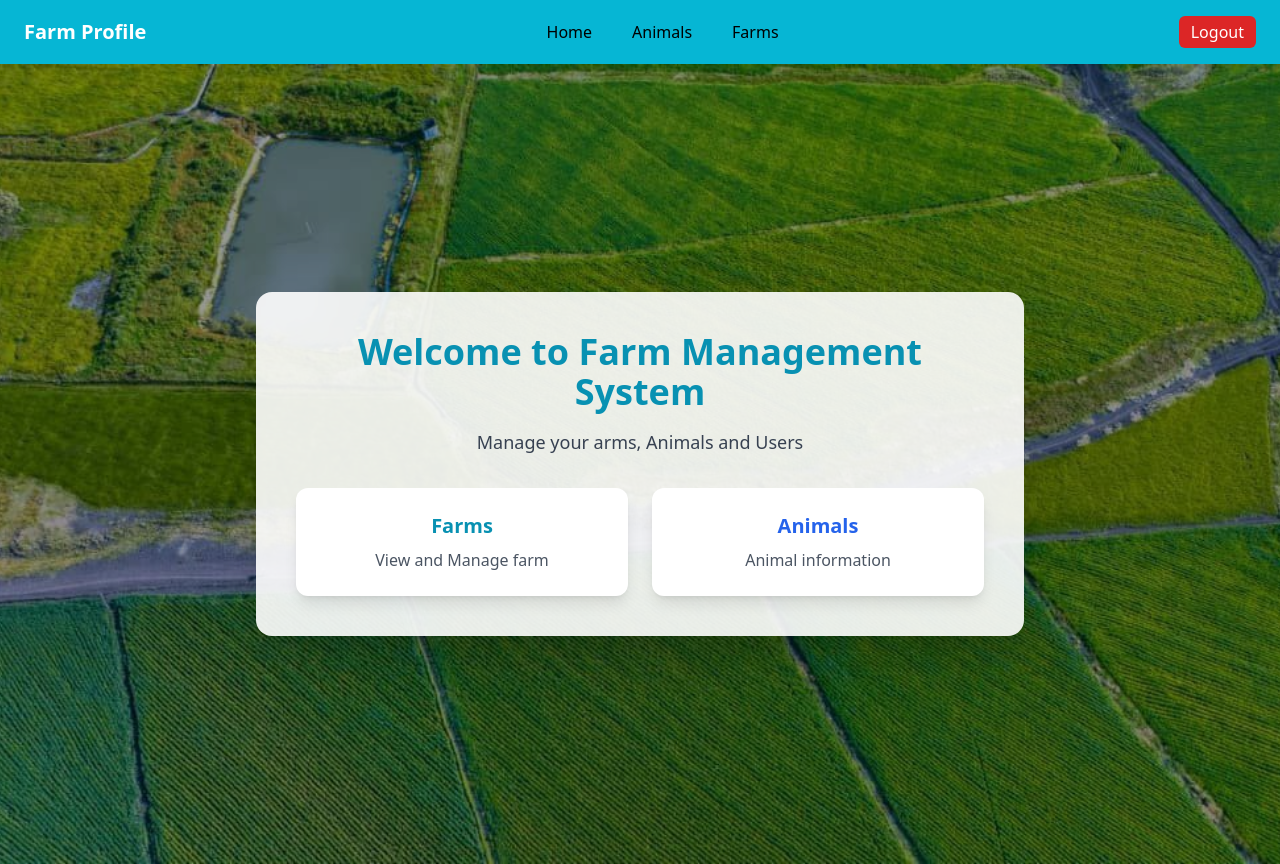
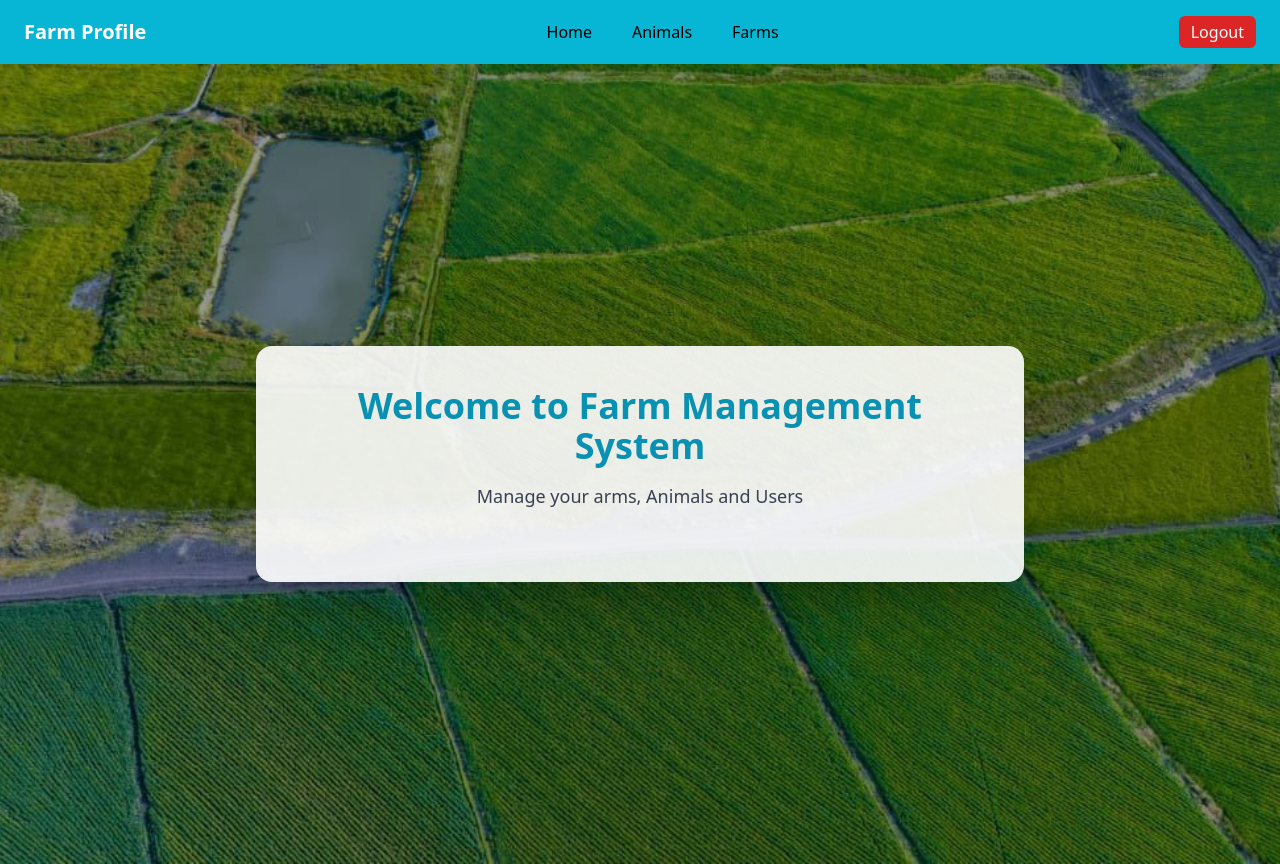
Before and after one commit to dany977/final_aau_frontends, a React (Vite) app: page / in a window 1280 px wide. Built offline with nearby package versions, Linux system fonts and the light colour scheme.

Commit message:
Fix home

```diff
--- a/src/pages/Home.jsx
+++ b/src/pages/Home.jsx
@@ -74,27 +74,9 @@ export default function Home() {
           transition={{ delay: 0.5, duration: 0.8 }}
         >
           {/* Farms Card */}
-          <motion.div
-            whileHover={{ scale: 1.05 }}
-            className="p-6 bg-white rounded-xl shadow-lg cursor-pointer hover:shadow-xl transition"
-            onClick={() => (window.location.href = "/farms")}
-          >
-            <h2 className="text-xl font-bold text-cyan-600">Farms</h2>
-            <p className="text-gray-600 mt-2">
-              View and Manage farm             </p>
-          </motion.div>
 
-          {/* Animals Card */}
-          <motion.div
-            whileHover={{ scale: 1.05 }}
-            className="p-6 bg-white rounded-xl shadow-lg cursor-pointer hover:shadow-xl transition"
-            onClick={() => (window.location.href = "/animals")}
-          >
-            <h2 className="text-xl font-bold text-blue-600">Animals</h2>
-            <p className="text-gray-600 mt-2">
-              Animal information
-            </p>
-          </motion.div>
+
+
 
           {/* Users Card
           <motion.div
```
